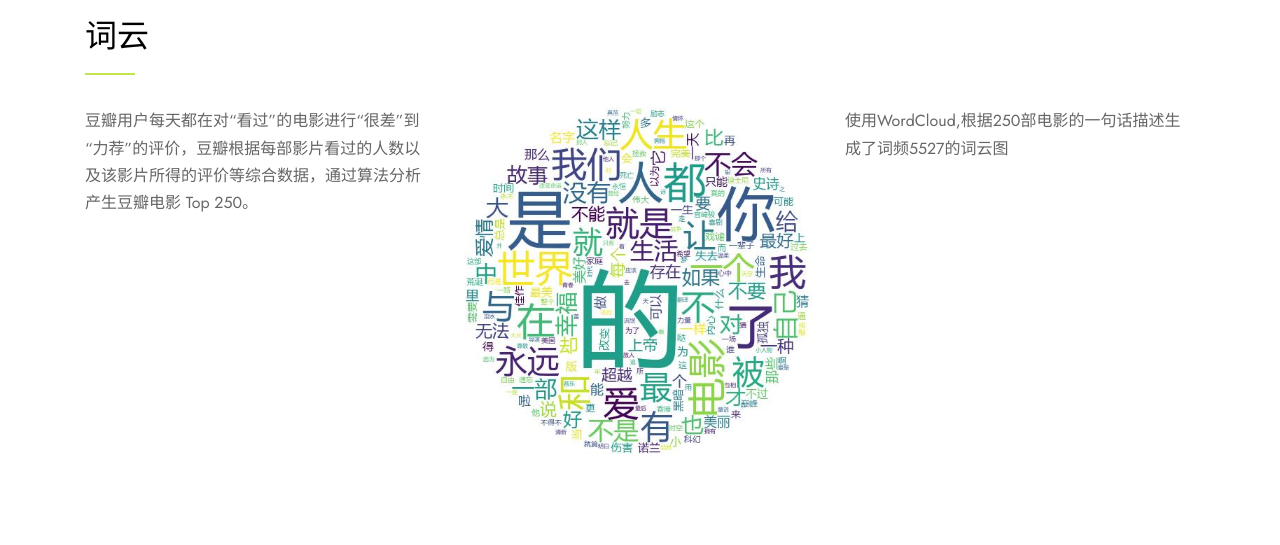
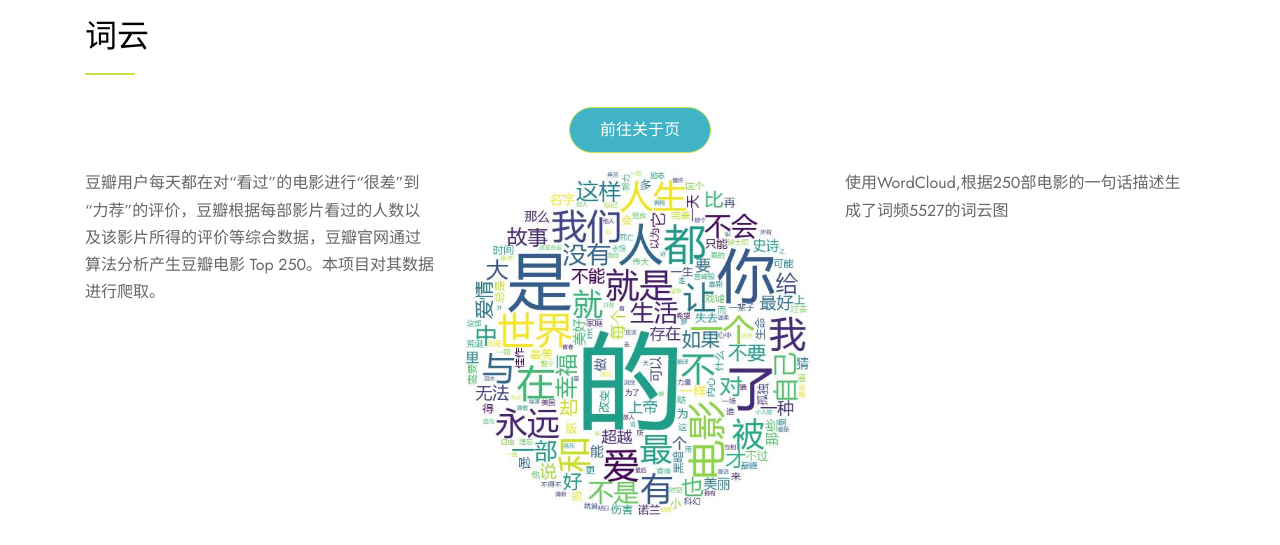
Before and after one commit to yzyyz1387/flask-visualData-practice, a Flask app: page /word in a window 1280 px wide. Shown: the part 95-640 px from the top of the page. Run offline with Flask 2, Linux system fonts and the light colour scheme; some libraries are stand-ins or nearby versions; some web fonts are replaced.

Commit message:
同步内容

```diff
--- a/templates/infor.html
+++ b/templates/infor.html
@@ -86,6 +86,8 @@
                 <div class="col-12 mb-5 position-relative">
                     <h2 class="section-title text-center mb-5">电影信息</h2>
                 </div>
+<p data-aos="fade-up" data-aos-delay="200" style="width:100%;text-align: center;"><a href="/rate" class="btn smoothscroll btn-primary">前往评分页</a>
+                            </p>
 
 
                 {% for info in datalist %}
--- a/templates/rate.html
+++ b/templates/rate.html
@@ -83,7 +83,8 @@
                 <div class="col-12 mb-5 position-relative">
                     <h2 class="section-title text-center mb-5">豆瓣TOP250电影评分分布</h2>
                 </div>
-
+<p data-aos="fade-up" data-aos-delay="200" style="width:100%;text-align: center;"><a href="/word" class="btn smoothscroll btn-primary">前往词云页</a>
+                            </p>
 
                 <div id="container" style="width: 100%;height:400px;"></div>
                 <script type="text/javascript">
--- a/templates/team.html
+++ b/templates/team.html
@@ -94,7 +94,8 @@
                                 本网站为基于Python、Flask、Echarts、WordCloud等技术实现的的可视化数据分析的小项目（练手用）<br>项目源码：<a href="https://github.com/yzyyz1387/flask-visualData-practice" target="_blank">-->戳我<---</a></p>
                              <p class="lead text-white" data-aos="fade-up" data-aos-delay="100">
                                 本人博客：<a target="_blank" href="https://yzyyz.top">https://yzyyz.top</a></p>
-
+<p data-aos="fade-up" data-aos-delay="200" style="width:100%;text-align: center;"><a href="/" class="btn smoothscroll btn-primary">回到首页</a>
+                            </p>
 
                         </div>
 
--- a/templates/word.html
+++ b/templates/word.html
@@ -90,8 +90,10 @@
           <div class="col-12 mb-4 position-relative">
             <h2 class="section-title">词云</h2>
           </div>
+                        <p data-aos="fade-up" data-aos-delay="200" style="width:100%;text-align: center;"><a href="/team" class="btn smoothscroll btn-primary">前往关于页</a>
+                            </p>
           <div class="col-lg-4">
-            <p>豆瓣用户每天都在对“看过”的电影进行“很差”到“力荐”的评价，豆瓣根据每部影片看过的人数以及该影片所得的评价等综合数据，通过算法分析产生豆瓣电影 Top 250。</p>
+            <p>豆瓣用户每天都在对“看过”的电影进行“很差”到“力荐”的评价，豆瓣根据每部影片看过的人数以及该影片所得的评价等综合数据，豆瓣官网通过算法分析产生豆瓣电影 Top 250。本项目对其数据进行爬取。</p>
           </div>
           <div class="col-lg-4">
             <img src="static/asstes/word.jpg" alt="Image" class="img-fluid">
```
